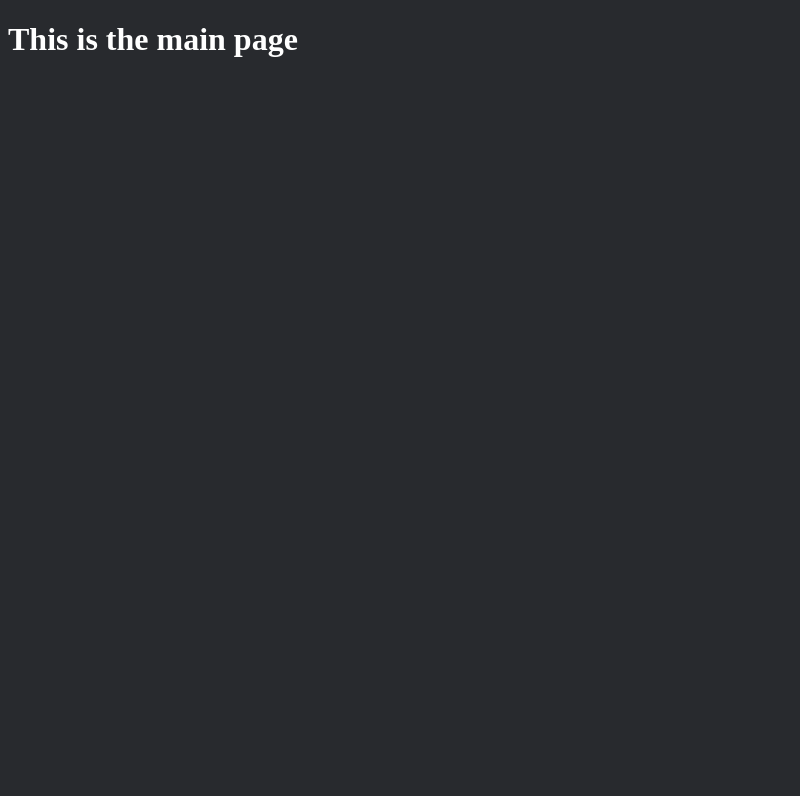
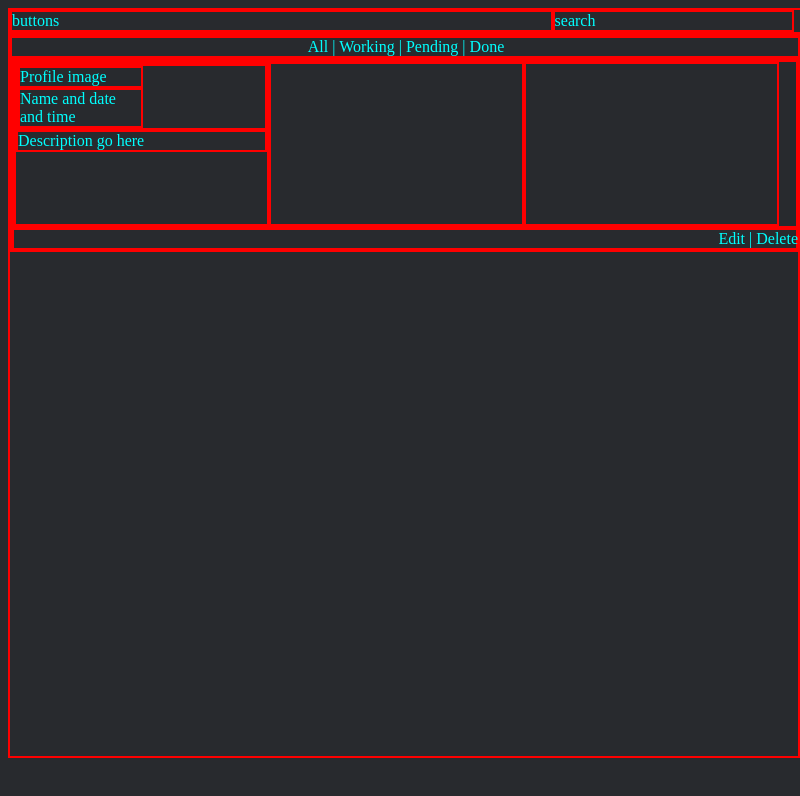
Before and after one commit to adelgamer/it-managment-software, an Electron app: page main.html in a window 800 px wide. Drawn offline with Linux system fonts and the light colour scheme; no server answers.

Commit message:
The grid is finished

```diff
--- a/main.html
+++ b/main.html
@@ -5,13 +5,38 @@
   <meta charset="UTF-8">
   <meta name="viewport" content="width=device-width, initial-scale=1.0">
   <title>IT management</title>
-  <link rel="stylesheet" href="style/loading.css">
+  <link rel="stylesheet" href="style/main.css">
 </head>
 
 <body>
-  <h1>This is the main page</h1>
+  <div id="container-buttons-search">
+    <div id="container-buttons">buttons</div>
+    <div id="container-search">search</div>
+  </div>
+  <!-- This is the container of the entire list with it's services  -->
+  <div id="container-list">
+    <!-- Container of the tabs only -->
+    <div id="container-tabs">All | Working | Pending | Done</div>
+    <!-- This is the container of a service, this container is repeated with all it's element -->
+    <div id="container-service">
+      <!-- The body of the service such as description, name, profile, id... -->
+      <div id="container-service-body">
+        <!-- The body is devieded into 3 vertical bodies -->
+        <div id="body-1">
+          <div id="container-profile-name-date">
+            <div id="container-profile">Profile image</div>
+            <div id="container-name-date">Name and date and time</div>
+          </div>
+          <div id="container-description">Description go here</div>
+        </div>
+        <div id="body-2"></div>
+        <div id="body-3"></div>
+      </div>
+      <!-- The delete and edit buttons are here -->
+      <div id="container-edit-delete">Edit | Delete</div>
+    </div>
+  </div>
 </body>
-
 <script>
   //importing logger and logging
   const logger = require("./modules/logger.js");
--- a/style/main.css
+++ b/style/main.css
@@ -1 +1,71 @@
 @import url("var.css");
+
+div {
+  border: 2px solid red;
+  color: aqua;
+}
+
+#container-buttons-search {
+  display: flex;
+  flex-direction: row;
+  flex-wrap: wrap;
+  width: 100%;
+}
+
+#container-buttons {
+  width: 68%;
+}
+
+#container-search {
+  width: 30%;
+}
+
+#container-tabs {
+  width: 100%;
+  text-align: center;
+}
+
+#container-list {
+  height: 90vh;
+}
+
+#container-service-body {
+  display: flex;
+  flex-direction: row;
+  flex-wrap: wrap;
+  width: 100%;
+}
+
+#body-1 {
+  width: 32%;
+  height: 20vh;
+}
+
+#body-2 {
+  width: 32%;
+  height: 20vh;
+}
+
+#body-3 {
+  width: 32%;
+  height: 20vh;
+}
+
+#container-profile-name-date {
+  display: flex;
+  flex-direction: row;
+  flex-wrap: wrap;
+}
+
+#container-profile {
+  width: 49%;
+}
+
+#container-name-date {
+  width: 49%;
+}
+
+#container-edit-delete {
+  width: 100%;
+  text-align: right;
+}
```
